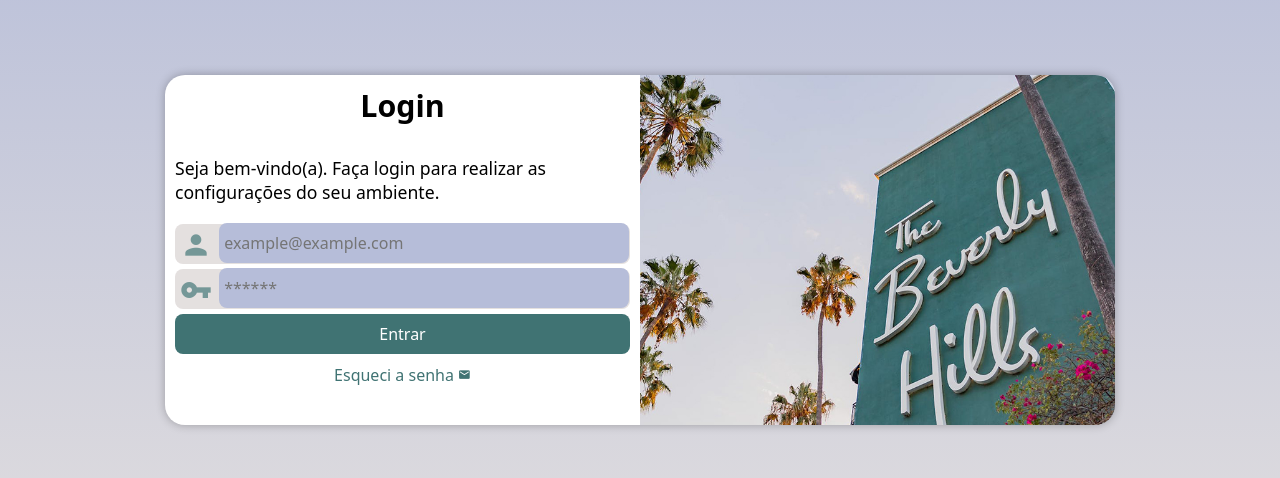
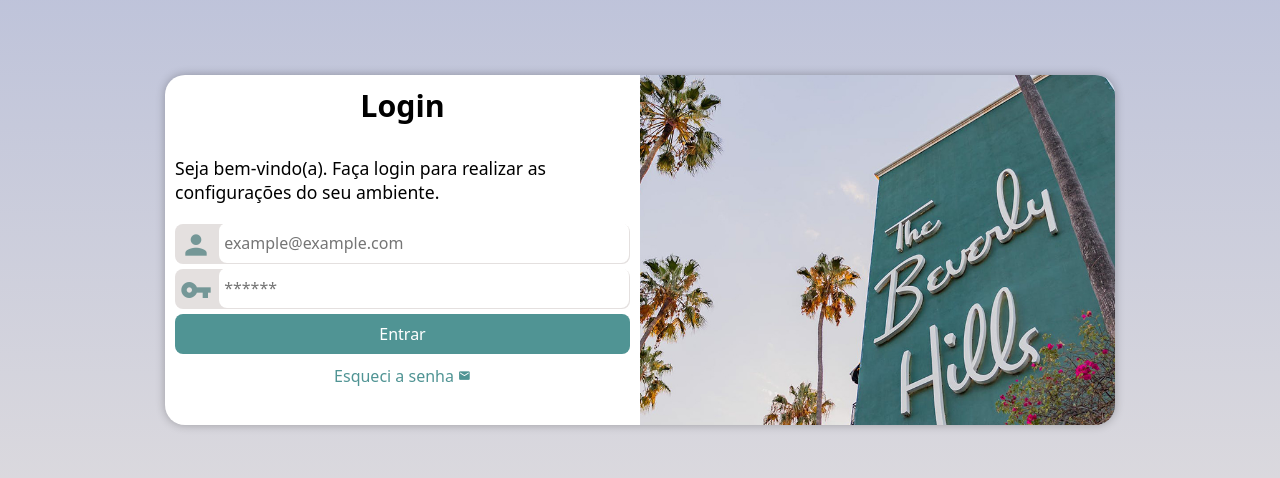
Before and after one commit to biancatests/projeto-login, a plain HTML site: page index.html in a window 1280 px wide. Shown: the part 150-628 px from the top of the page. Drawn offline with Linux system fonts and the light colour scheme.

Commit message:
final fix

```diff
--- a/estilos/style.css
+++ b/estilos/style.css
@@ -1,10 +1,9 @@
 @charset "UTF-8";
 
 :root {
-    --azul: #B6BDD9;
+    --azul: #a8afcf;
     --azulclaro: #E4E0DF;
-    --verde: #407373;
-    --rosa: #C89896;
+    --verde: #509494;
     --verdeclaro: #749797;
 }
 
@@ -83,7 +82,7 @@ div.campo > span {
 }
 
 div.campo > input {
-    background-color: var(--azul);
+    background-color: white;
     font-size: 1em;
     padding: 5px;
     width: calc(100% - 45px);
@@ -91,10 +90,6 @@ div.campo > input {
     border: 0px;
     border-radius: 8px;
     transform: translateY(-12px);
-}
-
-div.campo > input:focus-within {
-    background-color: white;
 }
 
 form > input[type=submit] {
@@ -117,7 +112,7 @@ form > input[type=submit]:hover {
 form > a.botao {
     display: block;
     margin: auto;
-    margin-top: 5px;
+    margin-top: 6px;
     text-align: center;
     width: 70%;
     height: 35px;
```
